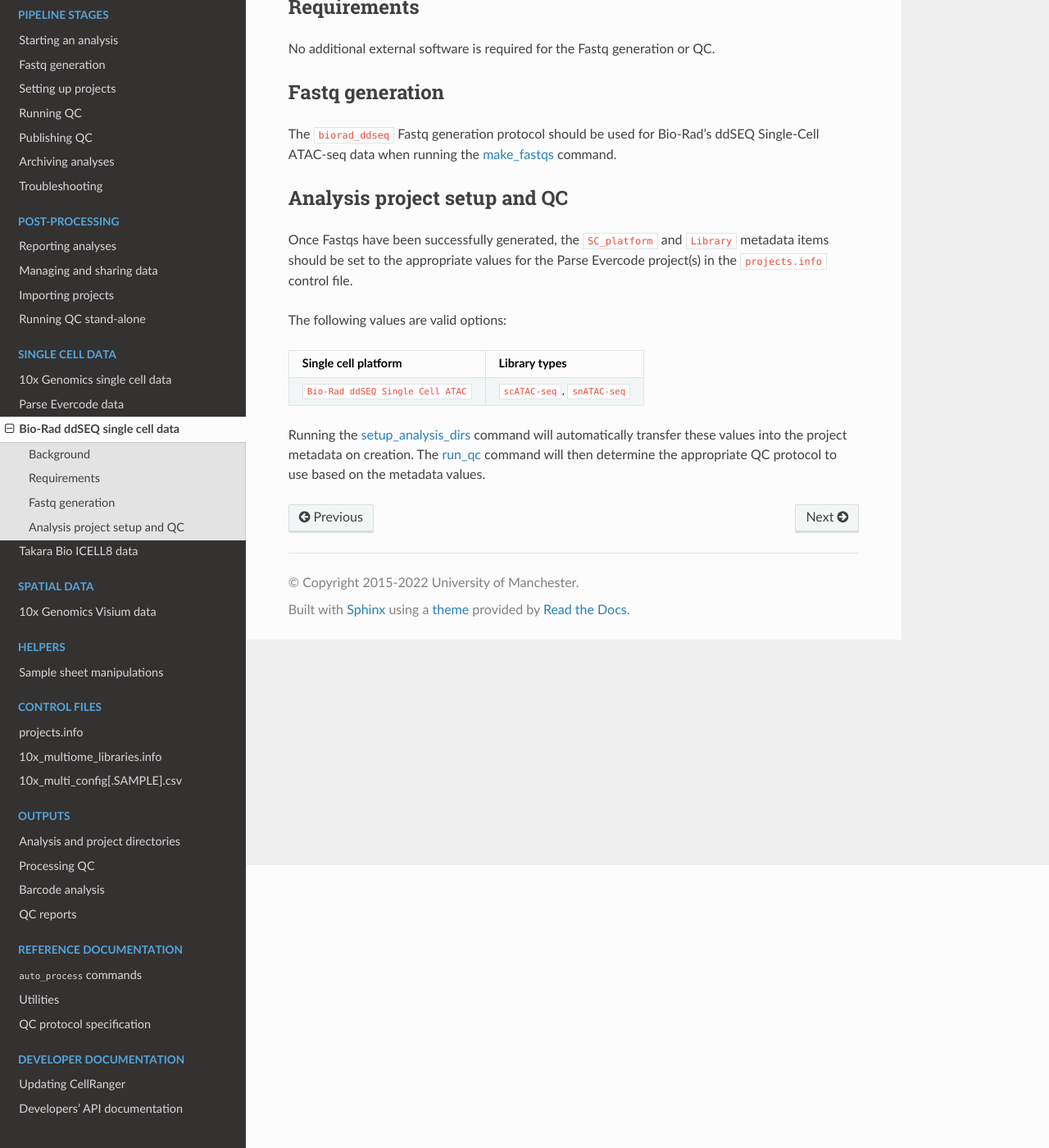
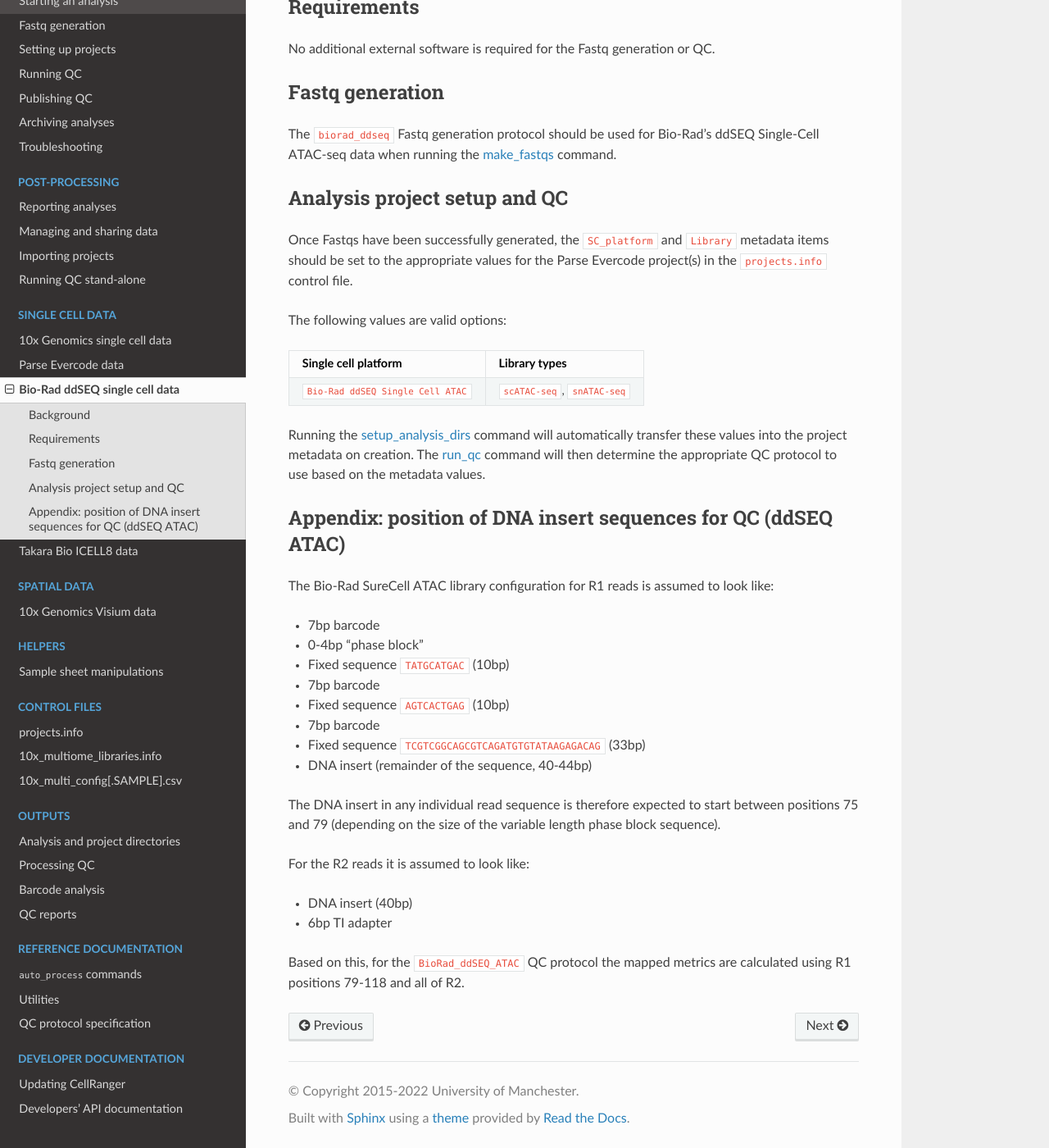
Before and after one commit to fls-bioinformatics-core/auto_process_ngs, a Sphinx documentation site: the page built from docs/source/single_cell/bio_rad.rst, in a window 1280 px wide and 1400 px high, scrolled down 345 px. Shown: the whole window at 82% size. Built offline with Sphinx 7.4.7 and the Read the Docs theme 3.1.0, drawn with Linux system fonts in a browser that asks for light colours.

Commit message:
Update Bio-Rad documentation to add appendix for structure of ddSEQ ATAC libraries for QC.

```diff
--- a/docs/source/single_cell/bio_rad.rst
+++ b/docs/source/single_cell/bio_rad.rst
@@ -44,3 +44,30 @@ command will automatically transfer these values into the project
 metadata on creation. The :doc:`run_qc <../using/run_qc>` command
 will then determine the appropriate QC protocol to use based on the
 metadata values.
+
+Appendix: position of DNA insert sequences for QC (ddSEQ ATAC)
+--------------------------------------------------------------
+
+The Bio-Rad SureCell ATAC library configuration for R1 reads is assumed
+to look like:
+
+* 7bp barcode
+* 0-4bp "phase block"
+* Fixed sequence ``TATGCATGAC`` (10bp)
+* 7bp barcode
+* Fixed sequence ``AGTCACTGAG`` (10bp)
+* 7bp barcode
+* Fixed sequence ``TCGTCGGCAGCGTCAGATGTGTATAAGAGACAG`` (33bp)
+* DNA insert (remainder of the sequence, 40-44bp)
+
+The DNA insert in any individual read sequence is therefore expected
+to start between positions 75 and 79 (depending on the size of the
+variable length phase block sequence).
+
+For the R2 reads it is assumed to look like:
+
+* DNA insert (40bp)
+* 6bp TI adapter
+
+Based on this, for the ``BioRad_ddSEQ_ATAC`` QC protocol the mapped
+metrics are calculated using R1 positions 79-118 and all of R2.
```
